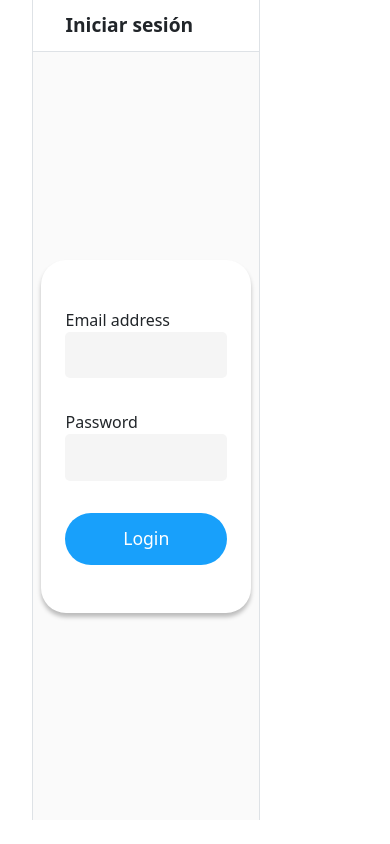
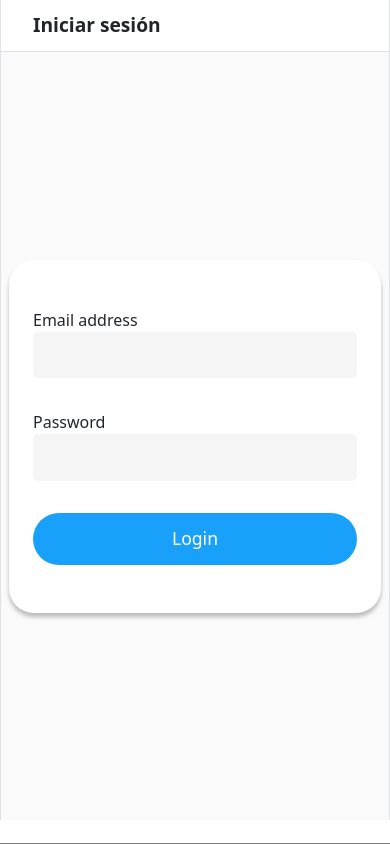
Before and after one commit to byga12/alkemy_warmup_challenge, a React (Create React App) app: page /login in a window 390 px wide. Built offline with nearby package versions, Linux system fonts and the light colour scheme.

Commit message:
Added responsiveness to sidebar (displayed at the bottom for smaller devices)

```diff
--- a/src/App.jsx
+++ b/src/App.jsx
@@ -52,7 +52,7 @@ function App() {
 
         <Row>
 
-          <Col xs={1}>
+          <Col className={s.dynamicBar} xs={1}>
            <Sidebar/>
           </Col>
 
@@ -63,7 +63,7 @@ function App() {
             <Route path='/post/:id' component={DetailPage}/>
           </Col>
 
-          <Col xs={4}>
+          <Col md={4}>
 
           </Col>
 
--- a/src/App.module.css
+++ b/src/App.module.css
@@ -12,3 +12,15 @@
   font-size: 1.2rem;
   font-weight: 700;
 }
+
+
+@media (max-width: 540px) {
+  .dynamicBar {
+    background-color: white;
+    border-top: 1px solid gray;
+    position: fixed;
+    width: 100%;
+    z-index: 200;
+    bottom: 0;
+  }
+}
--- a/src/components/Sidebar/Sidebar.module.css
+++ b/src/components/Sidebar/Sidebar.module.css
@@ -27,3 +27,20 @@
 .logoutButton {
   margin-top: 5rem;
 }
+
+
+@media (max-width: 540px) {
+  .logo {
+    display: none;
+  }
+  .sideBar{
+    padding: .7rem;
+    display: flex;
+    gap: 10vw;
+    justify-content: center;
+    align-items: center;
+  }
+  .sideBarItem {
+    margin: 0;
+  }
+}
```
Also changed, not shown: src/components/Sidebar/Sidebar.jsx (indentation only).
